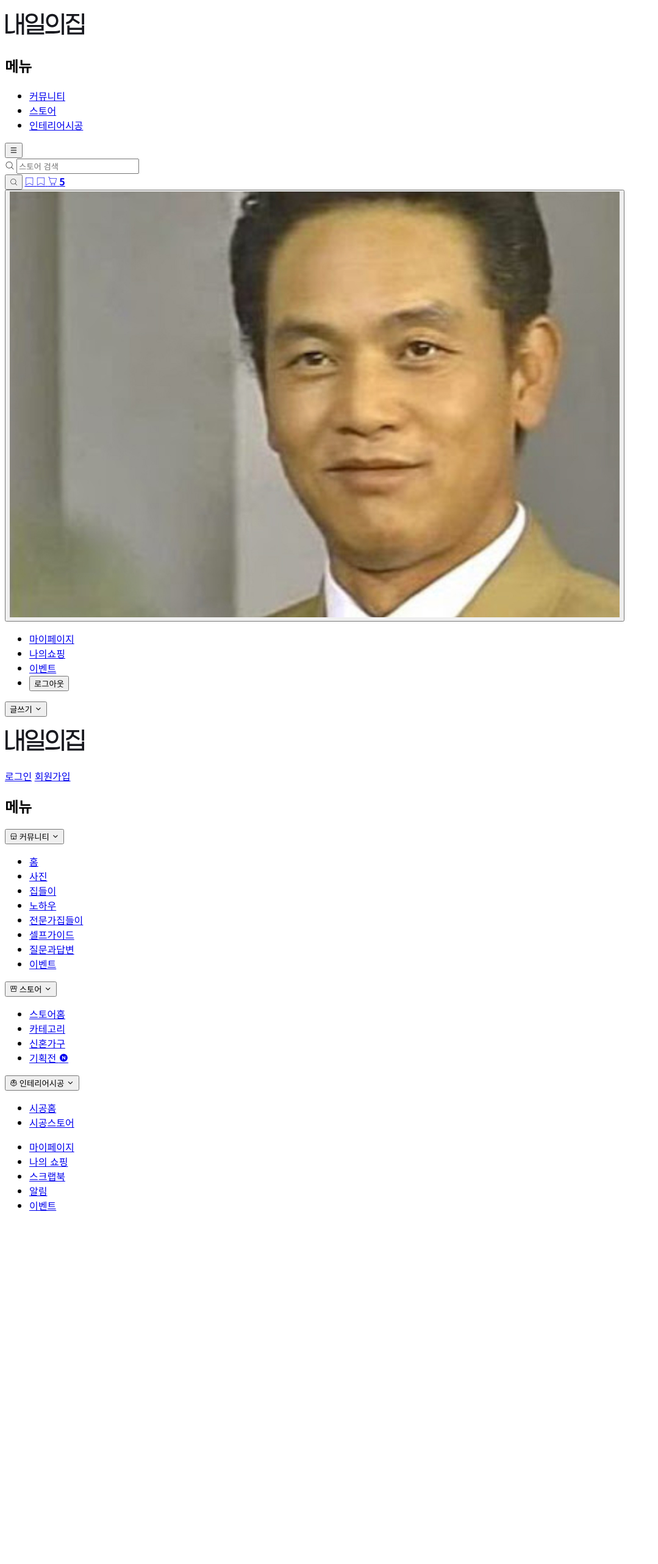
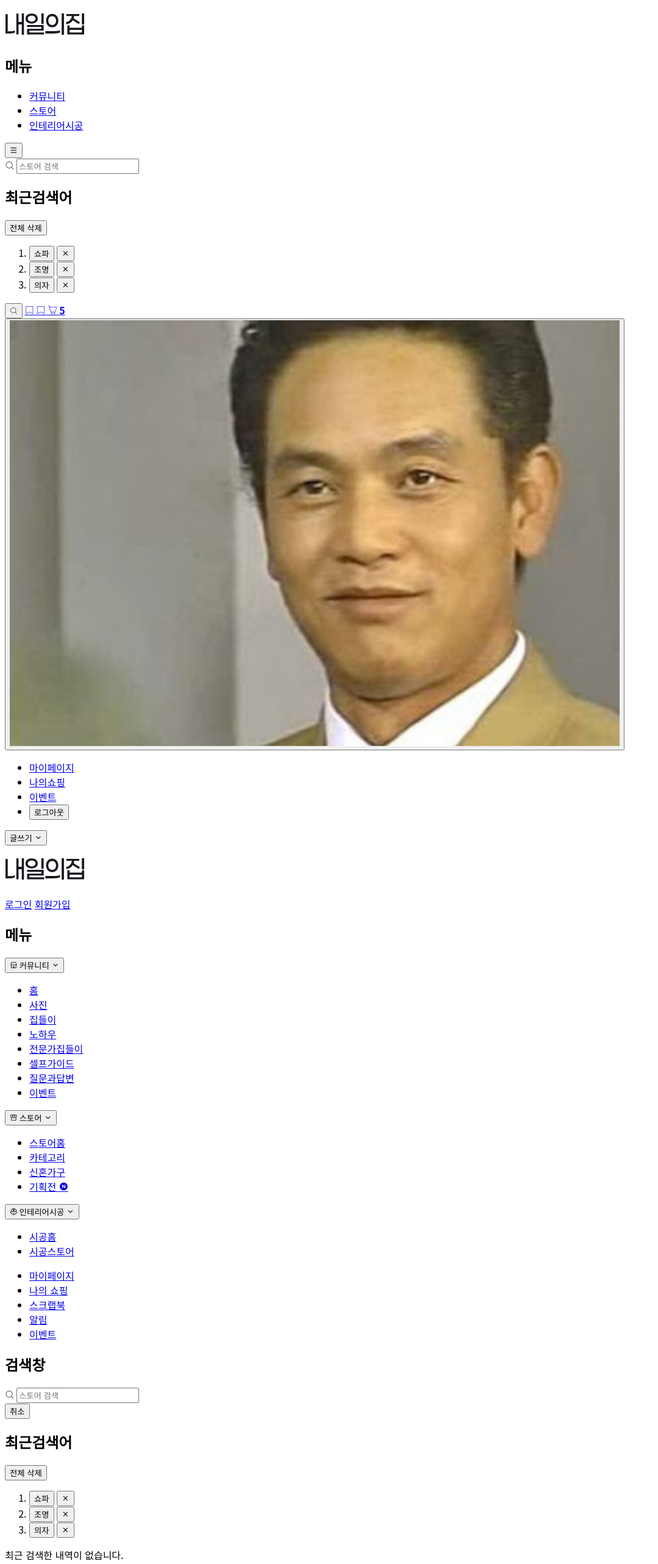
Before and after one commit to misonggg/house, a website: page index.html in a window 1280 px wide. Shown: the whole page at 61% size, without its empty margins (0-1079 px from the left). Before the commit the page ends 2004 px from the top, so only its background shows below. Drawn offline with Linux system fonts and the light colour scheme; files whose address does not match are found by name.

Commit message:
✨ Implement search history in desktop devices

```diff
--- a/index.html
+++ b/index.html
@@ -50,12 +50,45 @@
               </div>
 
                 <div class="gnb-right">
+                      <div class="gnb-search">
                         <div class="input-group lg-only">
                           <i class="ic-search" aria-hidden=""></i>
                           <input
                             class="form-input"
                             type="text"
                             placeholder="스토어 검색" />
+                        </div>
+
+                        <section class="search-history is-active">
+                          <header class="search-history-header">
+                            <h2 class="title">최근검색어</h2>
+                            <button type="button">전체 삭제</button>
+                          </header>
+
+                          <!-- 최근 검색어가 존재할 경우 -->
+                          <div class="search-history-content">
+                            <ol class="search-history-list">
+                              <li class="search-history-item">
+                                <button class="word-button" type="button">쇼파</button>
+                                <button class="delete-button" type="button" aria-label="검색어 삭제">
+                                  <i class="ic-close"></i>
+                                </button>
+                              </li>
+                              <li class="search-history-item">
+                                <button class="word-button" type="button">조명</button>
+                                <button class="delete-button" type="button" aria-label="검색어 삭제">
+                                  <i class="ic-close"></i>
+                                </button>
+                              </li>
+                              <li class="search-history-item">
+                                <button class="word-button" type="button">의자</button>
+                                <button class="delete-button" type="button" aria-label="검색어 삭제">
+                                  <i class="ic-close"></i>
+                                </button>
+                              </li>
+                            </ol>
+                          </div>
+                        </section>
                       </div>
 
                     <!-- 로그인을 한 경우 -->
@@ -92,9 +125,9 @@
                         <strong class="badge">5</strong>
                       </a>
 
-                      <div class="my-menu sm-hidden">
+                      <div class="my-menu is-active sm-hidden">
                         <button
-                          class="my-menu-button is-active"
+                          class="my-menu-button"
                           type="button"
                           aria-label="마이메뉴 열기 버튼"
                         >
@@ -106,16 +139,16 @@
 
                         <div class="my-menu-content">
                           <ul class="my-menu-list">
-                            <li class="my-meue-item">
+                            <li class="my-menu-item">
                               <a href="/">마이페이지</a>
                             </li>
-                            <li class="my-meue-item">
+                            <li class="my-menu-item">
                               <a href="/">나의쇼핑</a>
                             </li>
-                            <li class="my-meue-item">
+                            <li class="my-menu-item">
                               <a href="/">이벤트</a>
                             </li>
-                            <li class="my-meue-item">
+                            <li class="my-menu-item">
                               <button type="button" href="/">로그아웃</button>
                             </li>
                           </ul>
@@ -267,16 +300,16 @@
             <li class="user-menu-item">
               <a href="/">마이페이지</a>
             </li>
-            <li class="user-manu-item">
+            <li class="user-menu-item">
               <a href="/">나의 쇼핑</a>
             </li>
-            <li class="user-manu-item">
+            <li class="user-menu-item">
               <a href="/">스크랩북</a>
             </li>
-            <li class="user-manu-item">
+            <li class="user-menu-item">
               <a href="/">알림</a>
             </li>
-            <li class="user-manu-item">
+            <li class="user-menu-item">
               <a href="/">이벤트</a>
             </li>
           </ul>
@@ -285,5 +318,65 @@
 
     </aside>
 
+    <aside class="search-modal lg-hidden">
+      <div class="container">
+        <div class="row">
+          <div class="col-sm-4">
+            <header class="search-modal-header">
+              <h1 class="visually-hidden">검색창</h1>
+
+              <div class="search-modal-form">
+                <div class="input-group">
+                  <i class="ic-search" aria-hidden=""></i>
+                  <input class="form-input"
+                  type="text"
+                  placeholder="스토어 검색" />
+                </div>
+                <button class="btn-ghost btn-40" type="button">취소</button>
+              </div>
+            </header>
+
+            <section class="search-history">
+              <header class="search-history-header">
+                <h2 class="title">최근검색어</h2>
+                <button type="button">전체 삭제</button>
+              </header>
+
+              <!-- 최근 검색어가 존재할 경우 -->
+              <div class="search-history-content">
+                <ol class="search-history-list">
+                  <li class="search-history-item">
+                    <button class="word-button" type="button">쇼파</button>
+                    <button class="delete-button" type="button" aria-label="검색어 삭제">
+                      <i class="ic-close"></i>
+                    </button>
+                  </li>
+                  <li class="search-history-item">
+                    <button class="word-button" type="button">조명</button>
+                    <button class="delete-button" type="button" aria-label="검색어 삭제">
+                      <i class="ic-close"></i>
+                    </button>
+                  </li>
+                  <li class="search-history-item">
+                    <button class="word-button" type="button">의자</button>
+                    <button class="delete-button" type="button" aria-label="검색어 삭제">
+                      <i class="ic-close"></i>
+                    </button>
+                  </li>
+                </ol>
+              </div>
+              <div class="search-history-content">
+                <!-- 최근 검색어가 존재하지 않을 경우 -->
+                <p class="placeholder" >최근 검색한 내역이 없습니다.</p>
+              </div>
+
+            </section>
+          </div>
+        </div>
+      </div>
+    </aside>
+
+    <div class="overlay" aria-hidden></div>
+
 </body>
 </html>
```
Also changed, not shown: styles/layouts/_gnb.scss (+33 -2 lines). Lines whose indentation alone changed are shown as unchanged.
